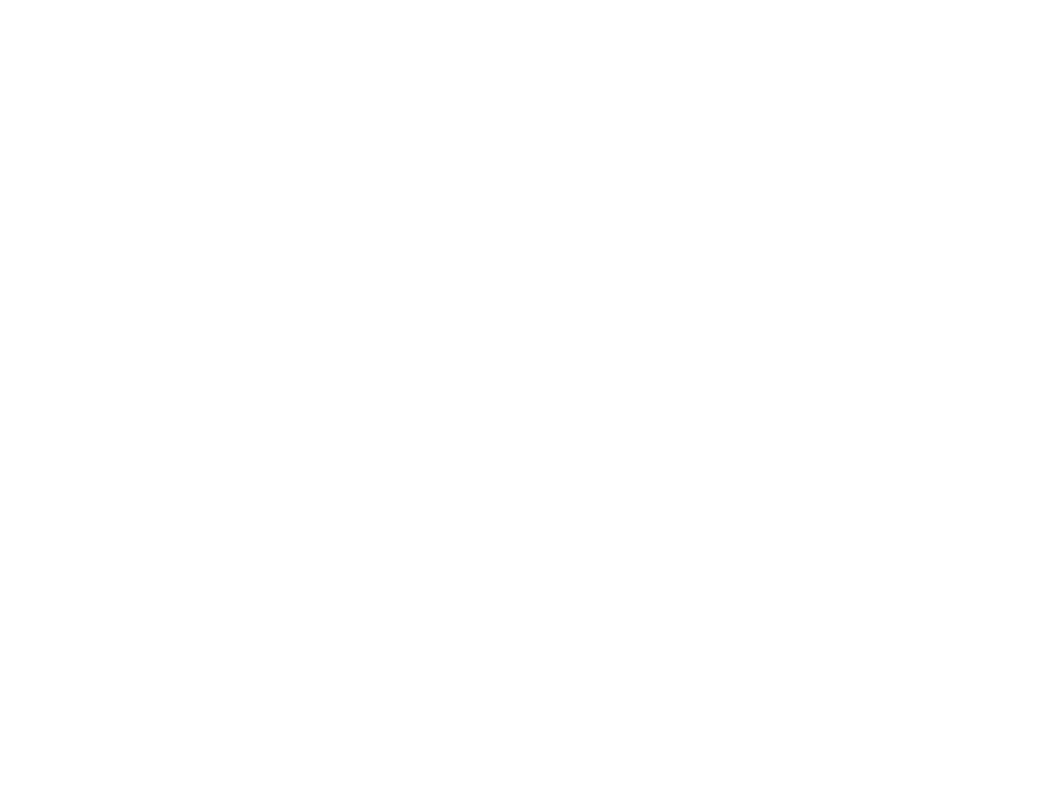
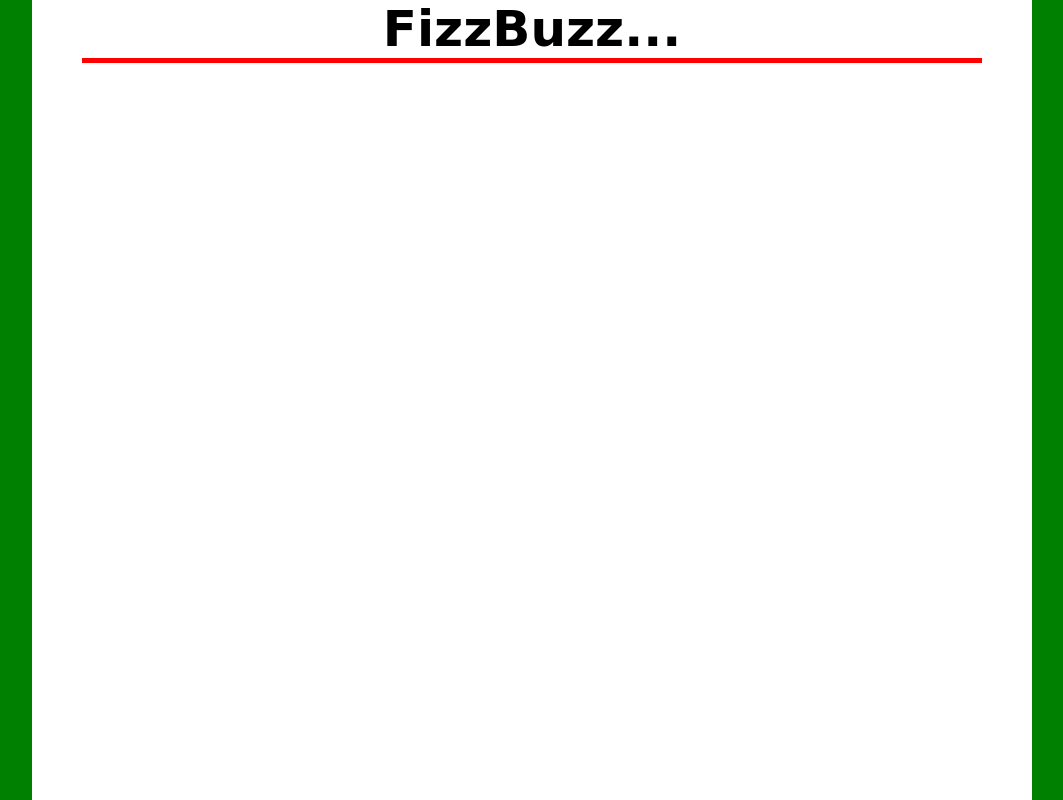
Before and after one commit to carminelentisco/js-fizzbuzz, a plain HTML site: page index.html in a window 1280 px wide. Shown: the whole page, without its empty margins (108-1171 px from the left). Drawn offline with Linux system fonts and the light colour scheme; a web font is replaced by a local one.

Commit message:
Aggiunto CSS

```diff
--- /dev/null
+++ b/CSS/style.css
@@ -0,0 +1,43 @@
+@import url('https://fonts.googleapis.com/css2?family=Baloo+Thambi+2:wght@400;500;700&display=swap');
+
+/* GENERAL RULE */
+
+* {
+    margin: 0;
+    padding: 0;
+    box-sizing: border-box;
+}
+
+body {
+    background-color: green;
+    font-family: 'Baloo Thambi 2', cursive;
+    font-weight: 400;
+}
+
+/* --- UTILITY --- */
+
+.split {
+    background-color: red;
+    height: 5px;
+    width: 90%;
+}
+
+/* ---------- Page ---------- */
+
+.page {
+    width: 1000px;
+    height: 100vh;
+    margin: 0 auto;
+    background-color: #fff;
+    display: flex;
+    flex-direction: column;
+    align-items: center;
+}
+
+/* --- Title --- */
+
+.title-page {
+    font-weight: 700;
+    font-size: 50px;
+    text-align: center;
+}
--- a/index.html
+++ b/index.html
@@ -4,8 +4,21 @@
     <meta charset="UTF-8">
     <meta name="viewport" content="width=device-width, initial-scale=1.0">
     <title>Fizz Buzz</title>
+    <link rel="stylesheet" href="CSS/style.css">
 </head>
 <body>
+
+    <div class="page">
+
+        <!-- titolo -->
+        <section>
+            <h1 class="title-page">FizzBuzz...</h1>
+        </section>
+
+        <!-- Separatore -->
+        <div class="split"></div>
+
+    </div>
 
     <!-- JS -->
     <script src="JS/main.js"></script>
```
Also changed, not shown: JS/main.js (+29 -5 lines).
